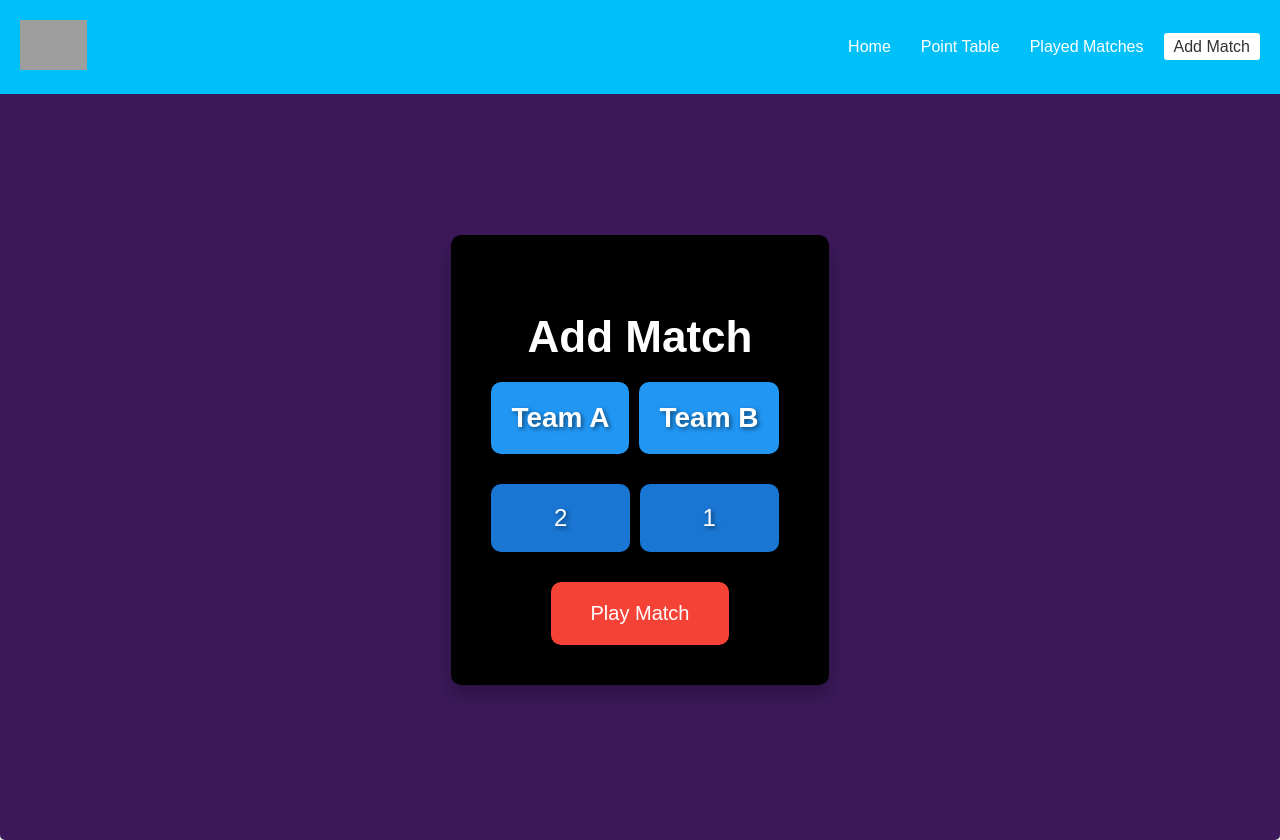
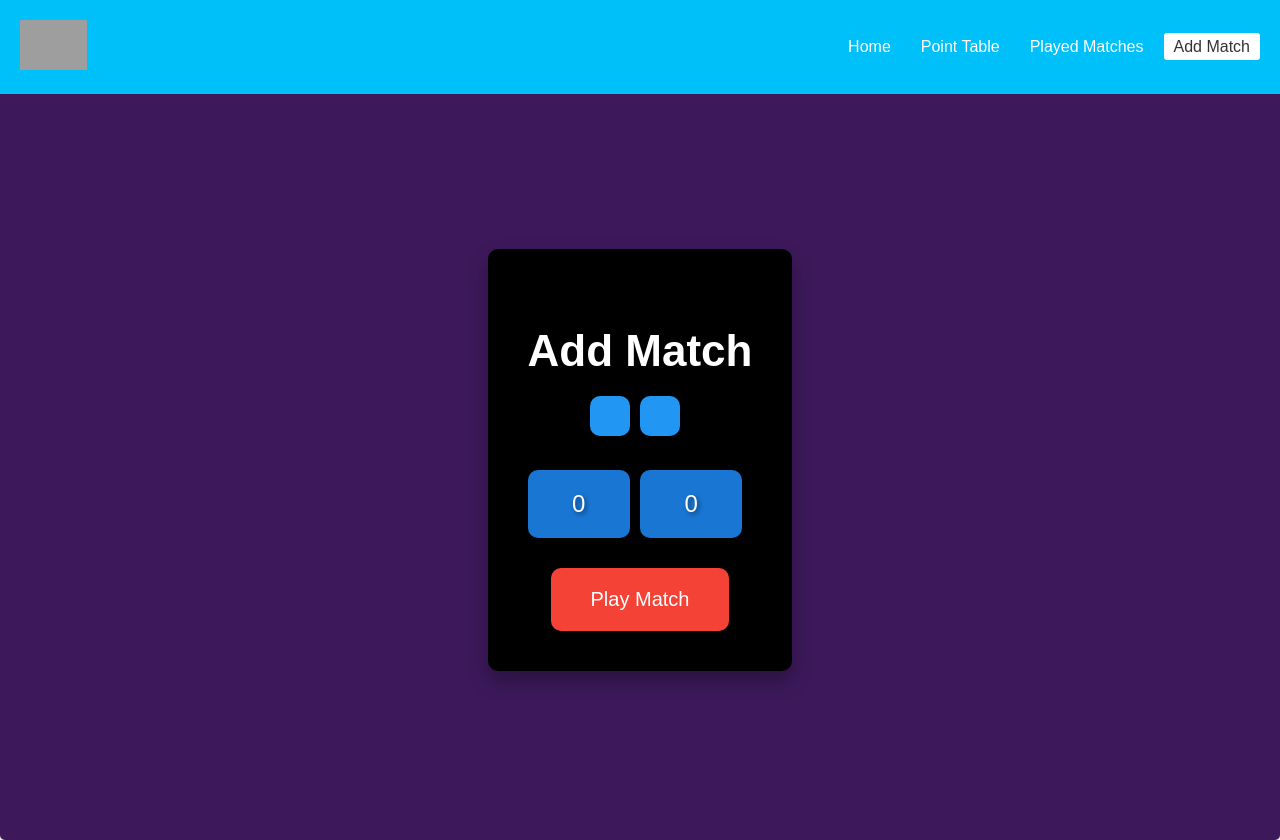
Before and after one commit to Gayan21/premier_league_Manager, a React (Create React App) app: page /add-match in a window 1280 px wide. Built offline with nearby package versions, Linux system fonts and the light colour scheme; grey boxes are pictures that could not be loaded.

Commit message:
ui changed with requirement

```diff
--- a/src/AddMatch.js
+++ b/src/AddMatch.js
@@ -1,15 +1,28 @@
-import React from 'react';
+import React, { useState } from 'react';
 import './AddMatch.css';
 
 const AddMatch = () => {
-  const teamOne = 'Team A';
-  const teamTwo = 'Team B';
-  const goalsOne = 2;
-  const goalsTwo = 1;
+  const [teamOne, setTeamOne] = useState('');
+  const [teamTwo, setTeamTwo] = useState('');
+  const [goalsOne, setGoalsOne] = useState(0);
+  const [goalsTwo, setGoalsTwo] = useState(0);
+
+  const teams = ['Team A', 'Team B', 'Team C', 'Team D', 'Team E']; // List of teams
 
   const handlePlayMatch = () => {
-    // Perform action when "Play Match" button is clicked
-    console.log('Playing match:', teamOne, goalsOne, '-', teamTwo, goalsTwo);
+    const randomTeamOne = teams[Math.floor(Math.random() * teams.length)];
+    const randomTeamTwo = teams[Math.floor(Math.random() * teams.length)];
+
+    // Generate random goals for each team
+    const randomGoalsOne = Math.floor(Math.random() * 6); // Random number between 0 and 5
+    const randomGoalsTwo = Math.floor(Math.random() * 6);
+
+    setTeamOne(randomTeamOne);
+    setTeamTwo(randomTeamTwo);
+    setGoalsOne(randomGoalsOne);
+    setGoalsTwo(randomGoalsTwo);
+
+    console.log('Playing match:', randomTeamOne, randomGoalsOne, '-', randomTeamTwo, randomGoalsTwo);
   };
 
   return (
--- a/src/Home.js
+++ b/src/Home.js
@@ -10,21 +10,21 @@ const Home = () => {
       <h2>Welcome to the Premier League</h2>
       <div className="card-container">
         <div className="card">
-          <img src={addLogo} alt="add" />
+          <img src={pointsLogo} alt="points" />
           <h3>Points Table</h3>
           <p>In Premier League Manager you can see statistics of every club that
             is in premier league and you can sort the clubs acording to Points ,
             Goals and number of Wins.</p>
         </div>
         <div className="card">
-          <img src={clubsLogo} alt="clubs" />
+          <img src={addLogo} alt="add" />
           <h3>Add Match</h3>
           <p> By using Premier League Manager u can add a match between two
             randomly selected teams. the match infomation will also be updated
             randomly.</p>
         </div>
         <div className="card">
-          <img src={pointsLogo} alt="points" />
+          <img src={clubsLogo} alt="clubs" />
           <h3>View Matches</h3>
           <p> You can view all the matches played in the league and they are
             sorted by the date.</p>
```
Also changed, not shown: src/PlayedMatches.js (+64 -0 lines).
